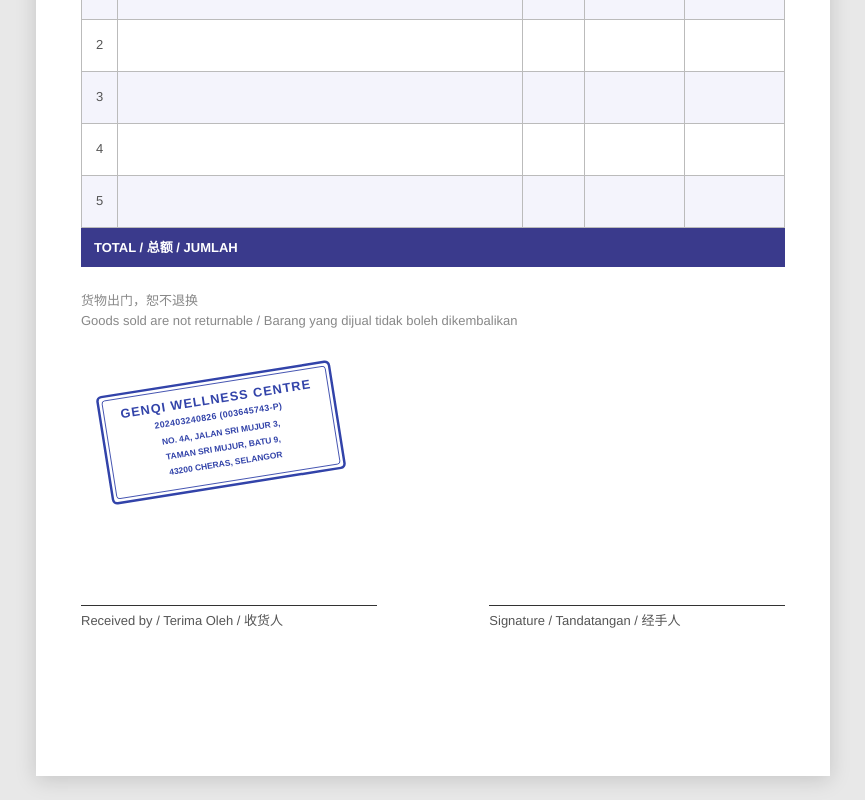
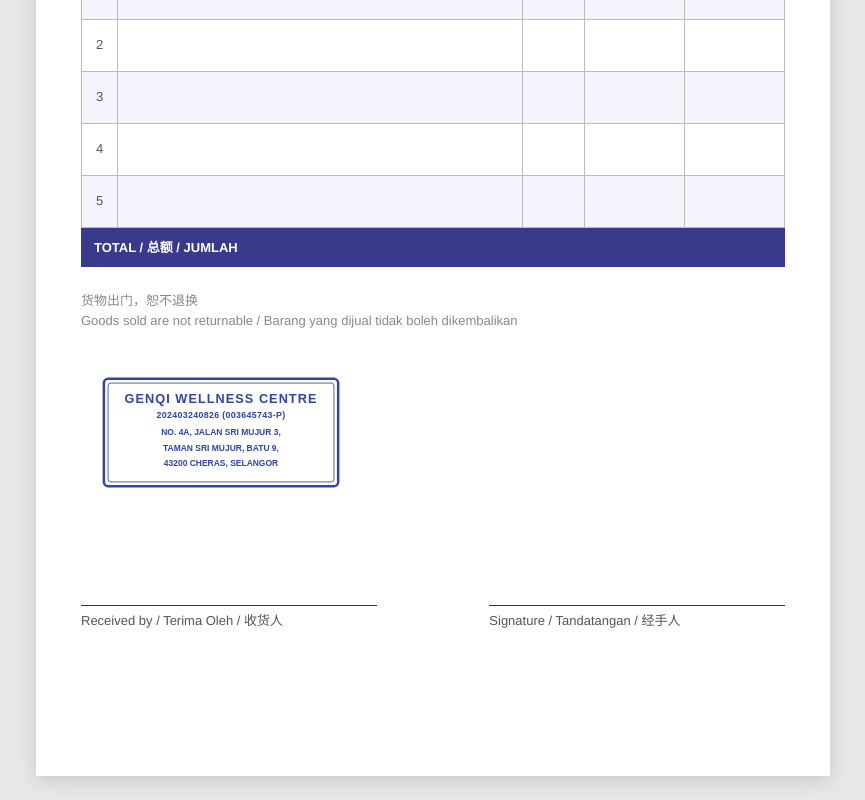
Before and after one commit to aaron-wpso/genqi, a Next.js app: page / in a window 1280 px wide. Shown: the part 1055-1855 px from the top of the page, without its empty margins (207-1072 px from the left). Built offline with nearby package versions, Linux system fonts and the light colour scheme.

Commit message:
Remove rotation from store stamp

```diff
--- a/src/app/globals.css
+++ b/src/app/globals.css
@@ -111,7 +111,7 @@ body {
 .inv-sig-line   { border-top: 1px solid #333; }
 .inv-sig-label  { font-size: 13px; color: #555; }
 .inv-stamp-wrap { display: flex; justify-content: flex-start; align-items: center; padding: 18px 0 10px 20px; }
-.inv-stamp      { width: 240px; transform: rotate(-9deg); opacity: 0.9; print-color-adjust: exact; -webkit-print-color-adjust: exact; }
+.inv-stamp      { width: 240px; opacity: 0.9; print-color-adjust: exact; -webkit-print-color-adjust: exact; }
 .inv-sig-filled { font-size: 18px; font-weight: 600; color: #111; padding-bottom: 2px; }
 .inv-sig-date   { font-size: 13px; color: #555; font-weight: 400; }
 .inv-sig-img    { max-height: 64px; max-width: 100%; object-fit: contain; margin-bottom: 4px; }
```
